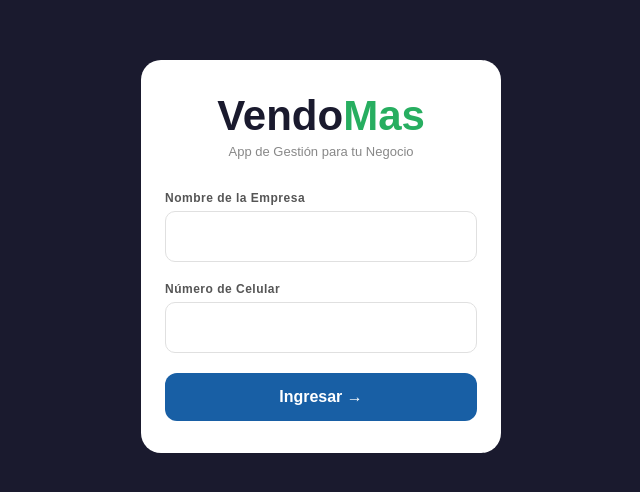
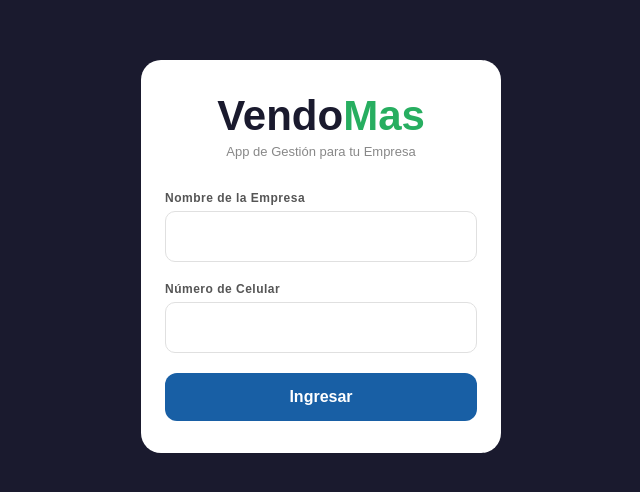
Before and after one commit to fede5331-ui/vendomas, an Electron app: page login.html in a window 1200 px wide. Shown: the part 144-636 px from the top of the page, 279-919 px from the left. Drawn offline with Linux system fonts and the light colour scheme.

Commit message:
fix: mejora ui login v1

```diff
--- a/login.html
+++ b/login.html
@@ -55,7 +55,7 @@
 <body>
   <div class="card">
     <div class="logo">Vendo<span>Mas</span></div>
-    <p class="subtitulo">App de Gestión para tu Negocio</p>
+    <p class="subtitulo">App de Gestión para tu Empresa</p>
 
     <label>Nombre de la Empresa</label>
     <input type="text" id="input-negocio"
@@ -68,7 +68,7 @@
       maxlength="15"
       inputmode="numeric"/>
 
-    <button onclick="ingresar()">Ingresar →</button>
+    <button onclick="ingresar()">Ingresar</button>
     <p class="error" id="error-msg">Ingresá tu número de celular</p>
   </div>
 
@@ -107,7 +107,7 @@
 
       if (!negocio) {
         errorMsg.style.display = 'block';
-        errorMsg.textContent = 'Ingresá el nombre de tu negocio';
+        errorMsg.textContent = 'Ingresá el nombre de tu empresa';
         return;
       }
 
```
